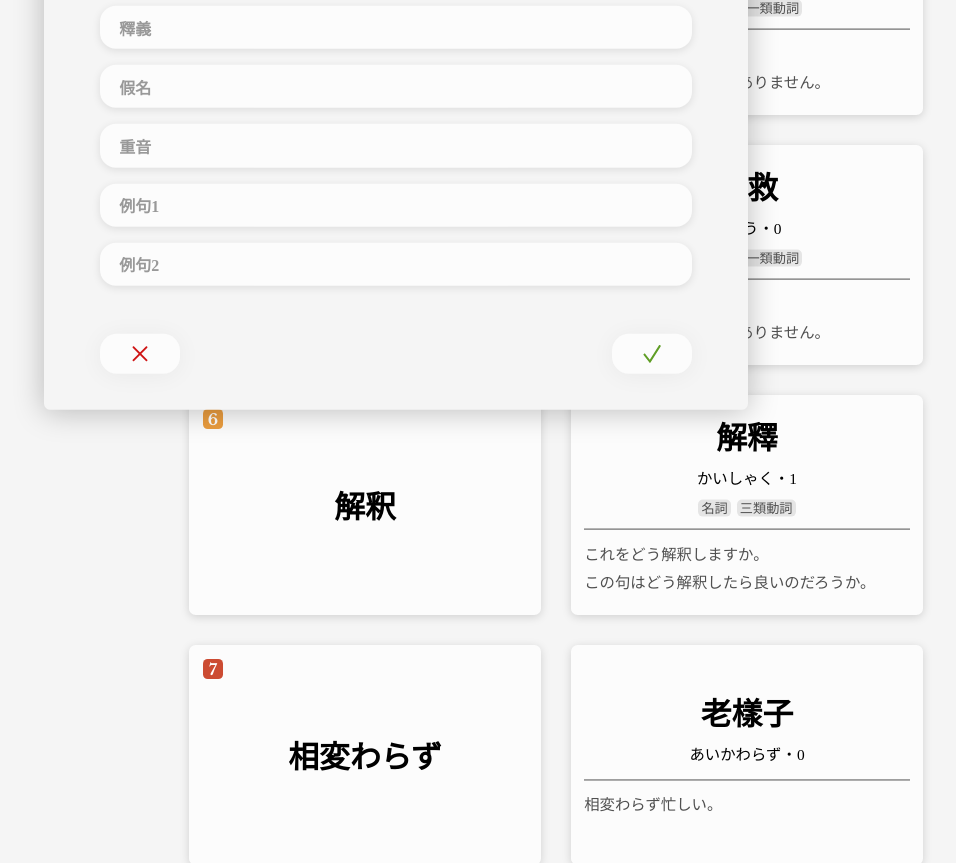
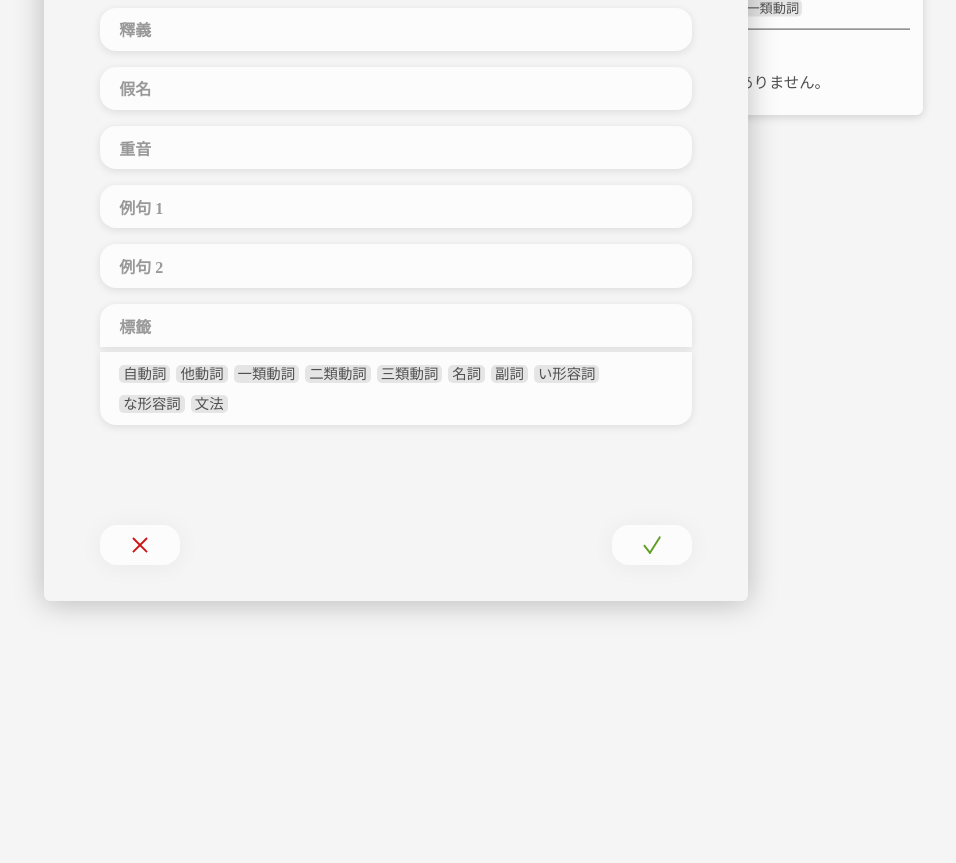
Before and after one commit to tingwoo/Fibonacci-Deck, a React (Create React App) app: page / in a window 1280 px wide. Shown: the part 960-1823 px from the top of the page, without its empty margins (244-1200 px from the left). After the commit the page ends 1145 px from the top, so only its background shows below. Built offline with nearby package versions, Linux system fonts and the light colour scheme.

Commit message:
choose tag when adding new card

```diff
--- a/src/components/Card.css
+++ b/src/components/Card.css
@@ -52,6 +52,7 @@
 .card .card-front,
 .card .card-back{
     backface-visibility: hidden;
+    /* -webkit-backface-visibility: hidden; */
 }
 
 .card .card-back{
--- a/src/components/Card.js
+++ b/src/components/Card.js
@@ -1,5 +1,6 @@
 // import {useState} from 'react'
 import './Card.css'
+import {ReactComponent as CardBack} from '../img/cardBack.svg'
 
 const levelColor = [
     {backgroundColor:"#B4B4B4"},
@@ -23,7 +24,7 @@ function Card(props) {
     // classNameList = ["card-title", "card-field-short", "card-field-tag", "card-field-long"]
 
     let tagListIndex = [...Array(props.content.tags.length).keys()]
-    let tagList = tagListIndex.map((i) => <span className="card-field-tag" key={i}>{props.content.tags[i]}</span>)
+    let tagList = tagListIndex.map((i) => <span className="card-field-tag" key={i}>{props.settings.nameOfTags[props.content.tags[i]]}</span>)
 
     return (
         <div className={`card ${props.flip ? '' : 'flip'}`} onClick={() => props.func(props.index)}>
@@ -37,7 +38,7 @@ function Card(props) {
 
                 <div className="card-content">
 
-
+                    {/* title */}
                     {props.layout[0] === -1 ?
                         null :
                         <p className={`${props.settings.langOfFields[props.layout[0]]}-bold card-title`}>
@@ -45,6 +46,7 @@ function Card(props) {
                         </p>
                     }
 
+                    {/* fields - short */}
                     <p className="card-field-short zh-regular">
                         <span className={props.settings.langOfFields[props.layout[1]] + '-regular'}>
                             {props.content.fields[props.layout[1]]}
@@ -74,6 +76,7 @@ function Card(props) {
                         </span>
                     </p>
 
+                    {/* tags */}
                     <p className={props.settings.langOfTags + "-regular"}>
                         {props.layout[6] ? tagList : null}
                     </p>
@@ -84,6 +87,8 @@ function Card(props) {
                         null
                     }
 
+
+                    {/* fields - long */}
                     {props.layout[4] === -1 ?
                         null :
                         <p className={`${props.settings.langOfFields[props.layout[4]]}-regular card-field-long`}>
@@ -100,8 +105,8 @@ function Card(props) {
                 </div>
             </div>
 
-            <div className="card-back">
-
+            <div className="card-back" style={{boxSizing:"border-box", height:"1em", width:"1.6em", padding:"0.1em"}}>
+                {/* <CardBack style={{fill:"#F1F1F1", objectFit:"fill"}}/> */}
             </div>
         </div>
     );
--- a/src/components/NewCardForm.js
+++ b/src/components/NewCardForm.js
@@ -1,44 +1,72 @@
 import { useState } from 'react'
+import {ReactComponent as CrossIcon} from '../img/cross_small.svg'
 import './NewCardPopUp.css'
 
 function NewCardForm() {
 
 
     const [userData, setUserData] = useState(require("../user/testUserData.json"))
+    const [newCardTag, setNewCardTag] = useState([])
 
-    // ??
-    const [inputs, setInputs] = useState({});
-
-    const handleChange = (event) => {
-        const name = event.target.name;
-        const value = event.target.value;
-        setInputs(values => ({...values, [name]: value}))
+    const deleteTag = (i) => {
+        setNewCardTag(newCardTag.filter(ele => ele !== i))
     }
 
-    const handleSubmit = (event) => {
-        event.preventDefault();
-        alert(inputs);
+    const selectTag = (i) => {
+        if(newCardTag.findIndex(ele => ele === i) === -1){
+            setNewCardTag([...newCardTag, i])
+        }
     }
-    // ??
+
+    const clearTag = () => {
+        setNewCardTag([])
+    }
+
 
     const InputListIndex = [...Array(userData.settings.nameOfFields.length).keys()]
     const inputList = InputListIndex.map((i) =>
         <div className="input-box" key={i}>
-            <span className="input-box-text zh-bold">{userData.settings.nameOfFields[i]}</span>
+            <label htmlFor={`newCardInput${i}`} className="input-box-text zh-bold">{userData.settings.nameOfFields[i]}</label>
             <input
                 type="text"
                 // name="username"
                 // value={inputs.username || ""}
                 // onChange={handleChange}
-                className={`input-box-field ${userData.settings.langOfFields[i]}-regular`} id={i === 0 ? "first" : null}/>
+                className={`input-box-field ${userData.settings.langOfFields[i]}-regular`} id={`newCardInput${i}`}/>
         </div>
     )
 
     return (
-        <form onSubmit={handleSubmit}>
+        <div>
             {inputList}
-            {/* <input type="submit" /> */}
-        </form>
+
+            <div className="form-tags-box" style={{borderBottomLeftRadius: "0", borderBottomRightRadius: "0", marginBottom: "auto"}}>
+                <span className="input-box-text zh-bold" style={{margin:"auto"}}>標籤</span>
+                <p className={`form-tags-group ${userData.settings.langOfTags}-regular`} style={{marginLeft: "85px"}}>
+                    {[...Array(newCardTag.length).keys()].map((i) =>
+                        <span className="form-tags-selected" key={i}>
+                            <button className="form-tags-remove-button" onClick={() => {deleteTag(newCardTag[i])}}>
+                                <CrossIcon style={{fill: "#EEE"}}/>
+                            </button>
+                            {userData.settings.nameOfTags[newCardTag[i]]}
+                        </span>)
+                    }
+                </p>
+            </div>
+
+            <div className={`form-tags-box ${userData.settings.langOfTags}-regular`} style={{borderTopLeftRadius: "0", borderTopRightRadius: "0"}}>
+                <p className="form-tags-group">
+                    {[...Array(userData.settings.nameOfTags.length).keys()].map((i) =>
+                        <span className="form-tags" key={i} onClick={() => {selectTag(i)}}>
+                            {userData.settings.nameOfTags[i]}
+                        </span>)
+                    }
+                </p>
+            </div>
+
+            {/* you can't see this button */}
+            <button id="clearTag" onClick={clearTag}></button>
+        </div>
     );
 }
 
--- a/src/components/NewCardPopUp.css
+++ b/src/components/NewCardPopUp.css
@@ -1,4 +1,5 @@
 .new-card-pop-up{
+    user-select: none;
     font-size: 16px;
     position: fixed;
     left: 50%;
@@ -58,6 +59,64 @@
     transform: translateY(-50%);
 }
 
+.form-tags-selected{
+    font-size: 0.9em;
+    background-color: #E5E5E5;
+    color: #505050;
+    border-radius: 5px;
+    margin: auto 3px;
+    padding: 1px 4px 1px 1px;
+    white-space: nowrap;
+}
+
+.form-tags-remove-button{
+    width: 0.9em;
+    height: 0.9em;
+    margin: auto 0.3em;
+    background-color: #909090;
+    border-radius: 0.4em;
+    cursor: pointer;
+}
+
+.form-tags-remove-button:hover{
+    background-color: #707070;
+}
+
+.form-tags{
+    font-size: 0.9em;
+    background-color: #E5E5E5;
+    color: #505050;
+    border-radius: 5px;
+    margin: auto 6px auto 0px;
+    padding: 1px 4px 1px 4px;
+    white-space: nowrap;
+    cursor: pointer;
+}
+
+.form-tags:hover{
+    background-color: #C5C5C5;
+}
+
+.form-tags-box{
+    box-sizing: border-box;
+    position: relative;
+    margin: 0.3em auto 1em auto;
+    padding: 0.4em 1.2em;
+    /* border: 1px solid black; */
+    width: 37em;
+    height: auto;
+    min-height: 43.8px;
+    border-radius: 1em;
+    box-shadow: 0px 2px 8px 0px rgba(0, 0, 0, 0.1);
+    background-color: #FCFCFC;
+    transition: 0.3s;
+}
+
+.form-tags-group{
+    /* margin: 1.2em auto 1.2em 1.2em; */
+    line-height: 30px;
+}
+
 .save-button{
     position: relative;
     width: 5em;
--- a/src/components/NewCardPopUp.js
+++ b/src/components/NewCardPopUp.js
@@ -13,8 +13,16 @@ function NewCardPopUp() {
         document.getElementById("new-card-pop-up").style.bottom = "0%"
     }
 
+    const handleChange = (event) => {
+
+    }
+
+    const handleSubmit = (event) => {
+        event.preventDefault();
+    }
+
     const cancelInput = () => {
-
+        // document.getElementById("123we").click()
     }
 
     const saveInput = () => {
@@ -25,7 +33,12 @@ function NewCardPopUp() {
         <div className="new-card-pop-up" id="new-card-pop-up">
             <p className="zh-bold" style={{fontSize: "30px", textAlign: "center", marginBottom:"25px"}}>新增卡片</p>
 
+            <form onSubmit={handleSubmit} autoComplete="off">
                 <NewCardForm />
+
+                {/* you can't see this button */}
+                <button type="reset" id="clearInput"></button>
+
 
                 <div className="form-button-set">
                     <button className="save-button" id="cancel" onClick={() => {unblock(); cancelInput();}}>
@@ -38,6 +51,7 @@ function NewCardPopUp() {
                         <span className="save-button-text zh-bold" style={{left:"auto", right:"90%"}}>新增</span>
                     </button>
                 </div>
+            </form>
         </div>
     );
 }
--- a/src/components/Sidebar.js
+++ b/src/components/Sidebar.js
@@ -10,7 +10,9 @@ function Sidebar() {
             <h1 className="sidebar-title ti" >{today.getMonth()+1}/{today.getDate()}</h1>
 
             <h2 className="sidebar-option zh-regular"><Link to="/    " style={{ textDecoration: 'none', color: "#000000" }}>今日練習</Link></h2>
-            <h2 className="sidebar-option zh-regular"><Link to="/list" style={{ textDecoration: 'none', color: "#000000" }}>卡片列表</Link></h2>
+            <h2 className="sidebar-option zh-regular"><Link to="/list" style={{ textDecoration: 'none', color: "#000000" }}>所有卡片</Link></h2>
+            <h2 className="sidebar-option zh-regular"><Link to="/edit" style={{ textDecoration: 'none', color: "#000000" }}>卡片設定</Link></h2>
+            <h2 className="sidebar-option zh-regular"><Link to="/account" style={{ textDecoration: 'none', color: "#000000" }}>帳戶</Link></h2>
         </div>
     );
 }
--- a/src/pages/NotFound.js
+++ b/src/pages/NotFound.js
@@ -1,7 +1,32 @@
+import {useState, useEffect} from 'react'
+
 function NotFound() {
-    return (
-        <h1>錯誤的網址</h1>
-    );
+
+//     const [coords, setCoords] = useState({x: 0, y: 0});
+
+//   useEffect(() => {
+//     const handleWindowMouseMove = event => {
+//       setCoords({
+//         x: event.clientX,
+//         y: event.clientY,
+//       });
+//     };
+//     window.addEventListener('mousemove', handleWindowMouseMove);
+
+//     return () => {
+//       window.removeEventListener(
+//         'mousemove',
+//         handleWindowMouseMove,
+//       );
+//     };
+//   }, []);
+
+  return (
+    <div style={{height:"432px", width:"270px", backgroundColor:"white", borderRadius:"10px", margin:"50vh auto auto auto",transform: "translateY(-60%)", boxShadow: `0px 2px 10px 0px rgba(0, 0, 0, 0.15)`}}>
+            <h1 className="ja-regular" style={{lineHeight:"320px", fontSize:"240px"}}>？</h1>
+            <h1 className="zh-bold" style={{lineHeight:"25px", fontSize:"25px"}}>網址不存在</h1>
+        </div>
+  );
 }
 
 export default NotFound;
--- a/src/pages/Today.js
+++ b/src/pages/Today.js
@@ -22,11 +22,14 @@ function Today() {
 
     const tmp3 = () => {
         setExtraCardShown(2)
+        document.getElementById("clearInput").click()
+        document.getElementById("clearTag").click()
         document.getElementById("block").style.visibility = "visible"
         document.getElementById("block").style.backgroundColor = "rgba(0, 0, 0, 0.5)"
         document.getElementById("new-card-pop-up").style.transform = "translateX(-50%) translateY(50%)"
         document.getElementById("new-card-pop-up").style.bottom = "50%"
-        document.getElementById("first").focus()
+        document.getElementById("newCardInput0").focus()
+
     }
 
     const plusButton =  <button className="plus-button" onMouseEnter={tmp1} onMouseLeave={tmp2} onClick={tmp3}>
--- a/src/user/testUserData.json
+++ b/src/user/testUserData.json
@@ -3,8 +3,9 @@
     "rightCardLayout" : [1, 2, 3, -1, 4, 5, true, false],
 
     "settings" : {
-        "nameOfFields" : ["單字","釋義","假名","重音","例句1","例句2"],
+        "nameOfFields" : ["單字","釋義","假名","重音","例句 1","例句 2"],
         "langOfFields" : ["ja", "zh", "ja", "zh", "ja", "ja", "", ""],
+        "nameOfTags" : ["自動詞", "他動詞", "一類動詞", "二類動詞", "三類動詞", "名詞", "副詞", "い形容詞", "な形容詞", "文法"],
         "langOfTags" : "zh"
     },
 
@@ -13,70 +14,28 @@
             "days" : 1,
             "level" : 1,
             "fields" : ["囁く", "輕聲地說", "ささやく", "3", "彼女の耳に何か囁いた。", "", "", ""],
-            "tags" : ["自動詞", "一類動詞"]
+            "tags" : [0, 2]
         },
 
         {
             "days" : 1,
             "level" : 2,
             "fields" : ["解釈", "解釋", "かいしゃく", "1", "", "この句はどう解釈したら良いのだろうか。", "", ""],
-            "tags" : ["名詞", "他動詞", "三類動詞"]
+            "tags" : [5, 1, 4]
         },
 
         {
             "days" : 1,
             "level" : 3,
             "fields" : ["相変わらず", "照常、依舊", "あいかわらず", "0", "相変わらず忙しい。", "彼は冬の朝も相変わらず散歩に出かけている。", "", ""],
-            "tags" : ["副詞"]
+            "tags" : [6]
         },
 
         {
             "days" : 1,
             "level" : 4,
             "fields" : ["救う", "拯救", "すくう", "0", "信仰に救われた。", "私は信仰深い人間ではありません。", "", ""],
-            "tags" : ["他動詞", "一類動詞"]
-        },
-
-        {
-            "days" : 1,
-            "level" : 5,
-            "fields" : ["救う", "拯救", "すくう", "0", "信仰に救われた。", "私は信仰深い人間ではありません。", "", ""],
-            "tags" : ["他動詞", "一類動詞"]
-        },
-
-        {
-            "days" : 1,
-            "level" : 6,
-            "fields" : ["解釈", "解釋", "かいしゃく", "1", "これをどう解釈しますか。", "この句はどう解釈したら良いのだろうか。", "", ""],
-            "tags" : ["名詞", "三類動詞"]
-        },
-
-        {
-            "days" : 1,
-            "level" : 7,
-            "fields" : ["相変わらず", "老樣子", "あいかわらず", "0", "相変わらず忙しい。", "", "", ""],
-            "tags" : []
-        },
-
-        {
-            "days" : 1,
-            "level" : 8,
-            "fields" : ["救う", "拯救", "すくう", "0", "信仰に救われた。", "私は信仰深い人間ではありません。", "", ""],
-            "tags" : ["他動詞", "一類動詞"]
-        },
-
-        {
-            "days" : 1,
-            "level" : 9,
-            "fields" : ["解釈", "解釋", "かいしゃく", "1", "これをどう解釈しますか。", "この句はどう解釈したら良いのだろうか。", "", ""],
-            "tags" : ["名詞", "三類動詞"]
-        },
-
-        {
-            "days" : 1,
-            "level" : 10,
-            "fields" : ["相変わらず", "老樣子", "あいかわらず", "0", "相変わらず忙しい。", "", "", ""],
-            "tags" : []
+            "tags" : [1, 2]
         }
     ]
 }
```
Also changed, not shown: src/img/cardBack.svg (added), src/img/cross_small.svg (added). Lines whose indentation alone changed are shown as unchanged.
